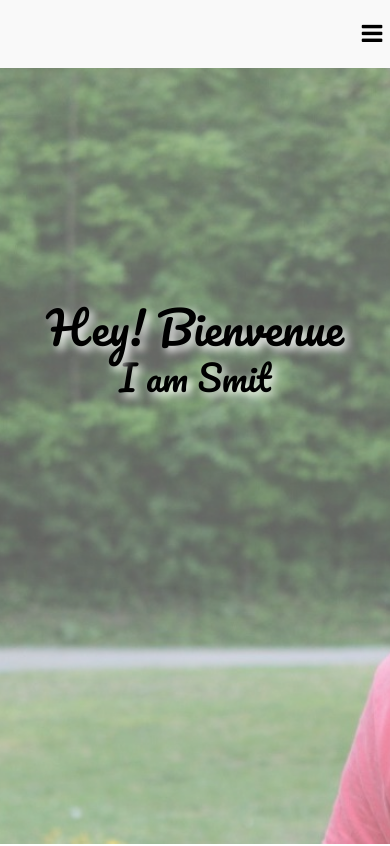
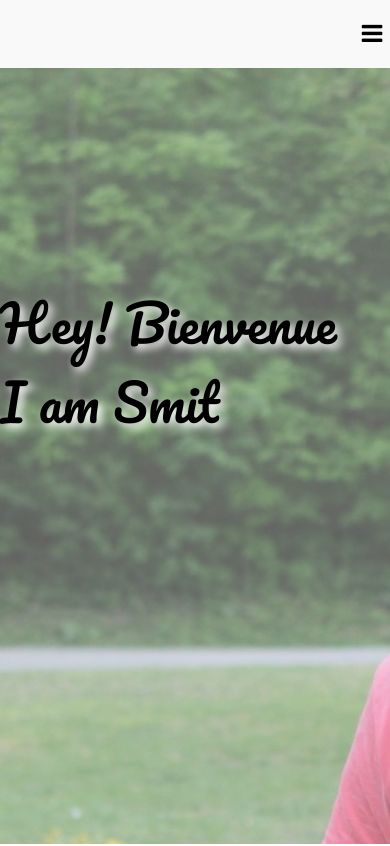
Before and after one commit to smitdesai1010/MyWebsite, a React (Create React App) app in the folder website/: page / in a window 390 px wide. Shown: the top 846 px of the page. Built offline with nearby package versions, Linux system fonts and the light colour scheme.

Commit message:
Update Home.css

```diff
--- a/website/src/Components/Home/Home.css
+++ b/website/src/Components/Home/Home.css
@@ -53,7 +53,13 @@ p:first-child{
  .text{
      justify-content: flex-start;
  }
- p{
-   font-size: 2.2rem;
+
+ p:first-child, p{
+   margin-right: auto;
+   font-size: 13vw;
+ }
+
+ p:first-child{
+   transform: translateY(10px);
  }
 }
```
